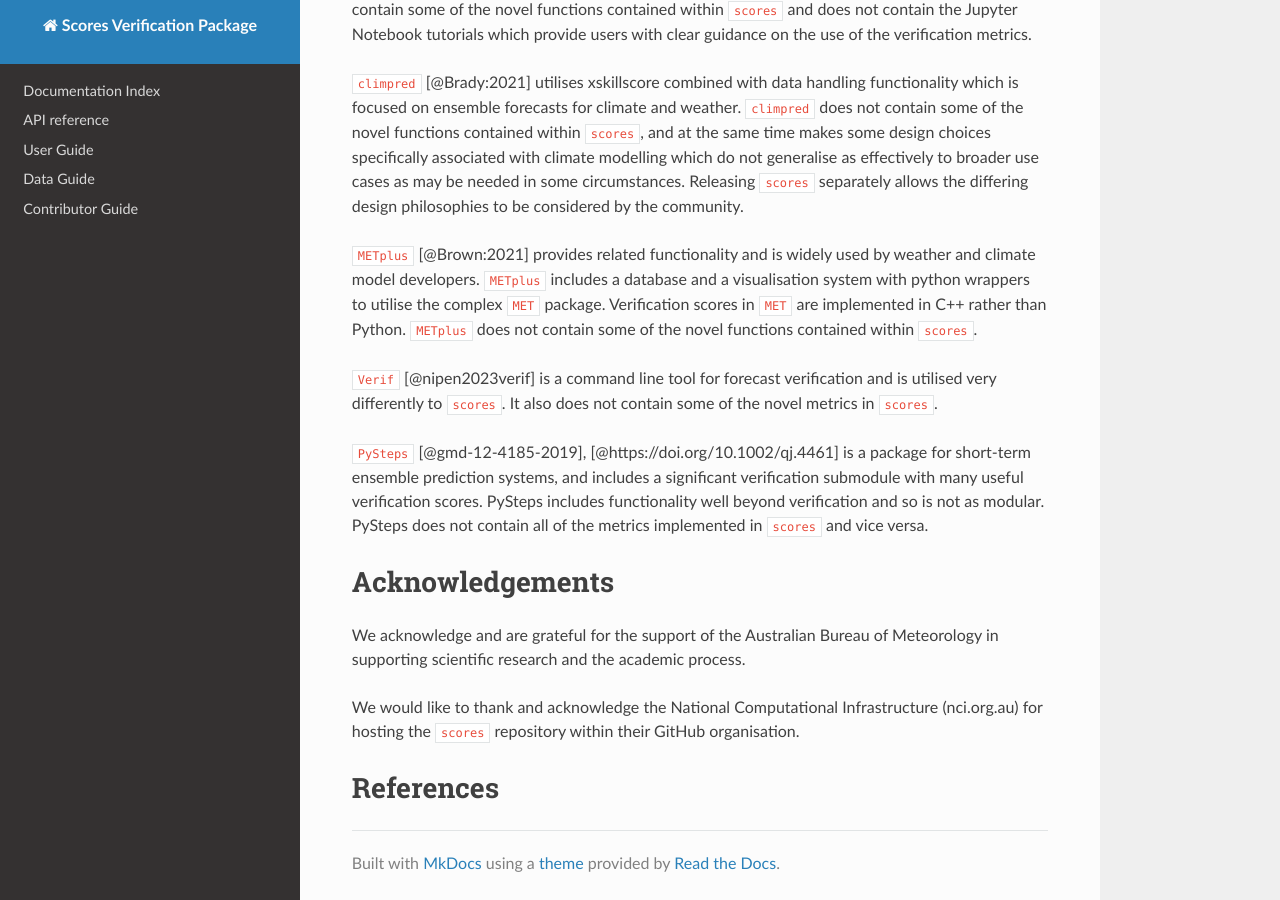
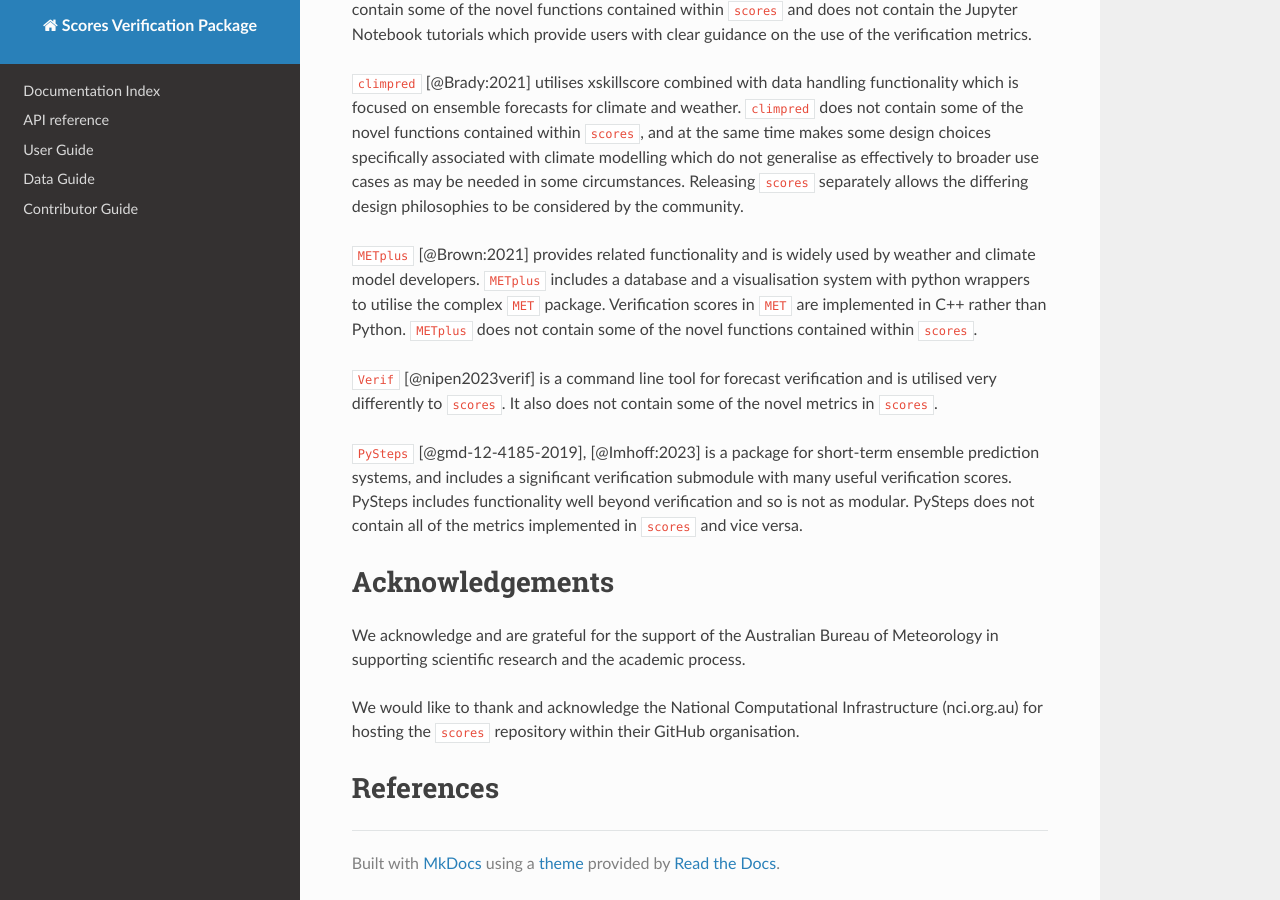
Before and after one commit to nci/scores, an MkDocs documentation site: the page built from docs/paper.md, in a window 1280 px wide and 900 px high, scrolled down 2732 px. Built offline with MkDocs 1.6.1, drawn with Linux system fonts in a browser that asks for light colours; nearby versions of some CDN libraries.

Commit message:
Update so that the bibtex label isn't also the DOI which was throwing the system

```diff
--- a/docs/paper.bib
+++ b/docs/paper.bib
@@ -269,7 +269,7 @@
 	URL = {https://gmd.copernicus.org/articles/12/4185/2019/},
 	DOI = {10.5194/gmd-12-4185-2019}
 }
-@article{https://doi.org/10.1002/qj.4461,
+@article{Imhoff:2023,
 	author = {Imhoff, Ruben O. and De Cruz, Lesley and Dewettinck, Wout and Brauer, Claudia C. and Uijlenhoet, Remko and van Heeringen, Klaas-Jan and Velasco-Forero, Carlos and Nerini, Daniele and Van Ginderachter, Michiel and Weerts, Albrecht H.},
 	title = {Scale-dependent blending of ensemble rainfall nowcasts and numerical weather prediction in the open-source pysteps library},
 	journal = {Quarterly Journal of the Royal Meteorological Society},
--- a/docs/paper.md
+++ b/docs/paper.md
@@ -101,7 +101,7 @@ There are multiple verification packages for other programming languages. `score
 
 `Verif` [@nipen2023verif] is a command line tool for forecast verification and is utilised very differently to `scores`. It also does not contain some of the novel metrics in `scores`.
 
-`PySteps` [@gmd-12-4185-2019], [@https://doi.org/10.1002/qj.4461] is a package for short-term ensemble prediction systems, and includes a significant verification submodule with many useful verification scores. PySteps includes functionality well beyond verification and so is not as modular. PySteps does not contain all of the metrics implemented in `scores` and vice versa.
+`PySteps` [@gmd-12-4185-2019], [@Imhoff:2023] is a package for short-term ensemble prediction systems, and includes a significant verification submodule with many useful verification scores. PySteps includes functionality well beyond verification and so is not as modular. PySteps does not contain all of the metrics implemented in `scores` and vice versa.
 
 # Acknowledgements
 
```
